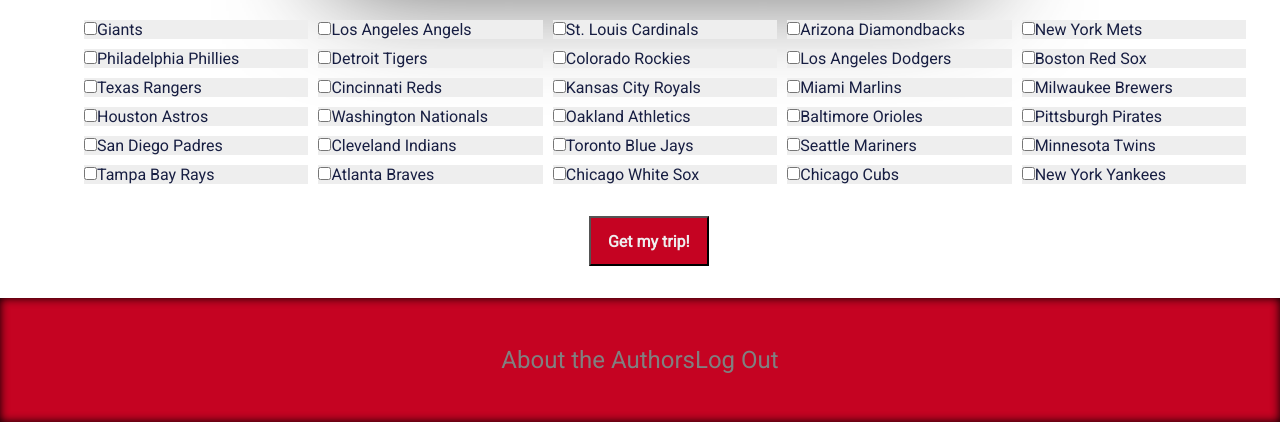
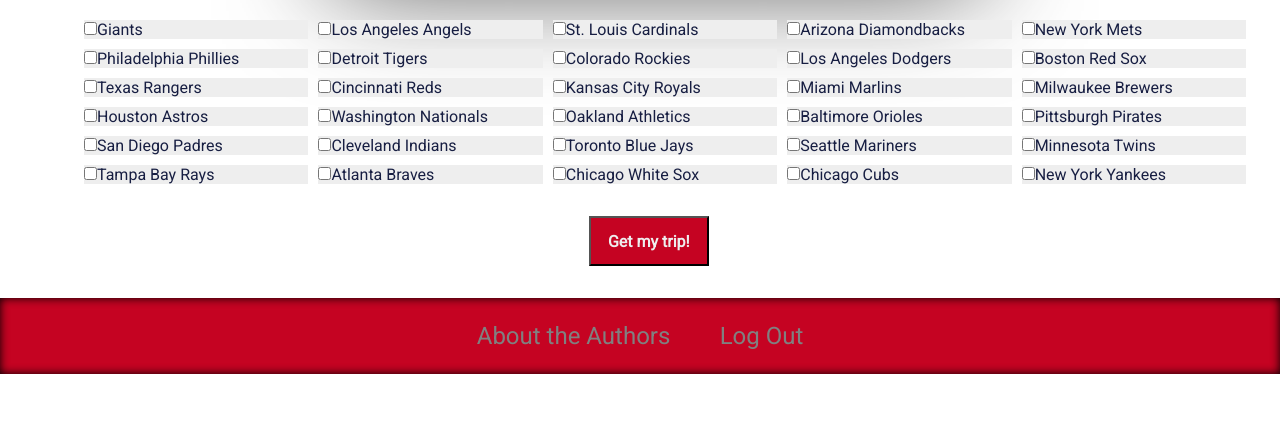
Before and after one commit to nadiabahrami/bucketlist, a plain HTML site: page map.html in a window 1280 px wide. Shown: the part 641-1063 px from the top of the page. After the commit the page ends 1015 px from the top, so only its background shows below. Drawn offline with Linux system fonts and the light colour scheme; some packages are replaced by stand-ins of ours.

Commit message:
re-coded footer, fixed fade drao

```diff
--- a/css/about.css
+++ b/css/about.css
@@ -110,7 +110,7 @@ a {
 
 .footer {
   background-color: #c50322;
-  padding: 2em;
+  padding: 1em;
   font-size: 1.5em;
 }
 
--- a/css/login.css
+++ b/css/login.css
@@ -42,7 +42,7 @@ li{
   padding-top: 6px;
   list-style: none;
   animation: pulse 6s;
-  color:#eeeeee;
+  color:#c50322;
 
 
 }
--- a/css/style.css
+++ b/css/style.css
@@ -154,5 +154,11 @@ text-decoration: none;
   -moz-box-shadow:    inset 0 0 10px #000000;
   -webkit-box-shadow: inset 0 0 10px #000000;
   box-shadow:         inset 0 0 10px #000000;
+  padding: 1em;
 
 }
+
+a {
+  justify-content: space-between;
+  margin: 2%;
+}
```
